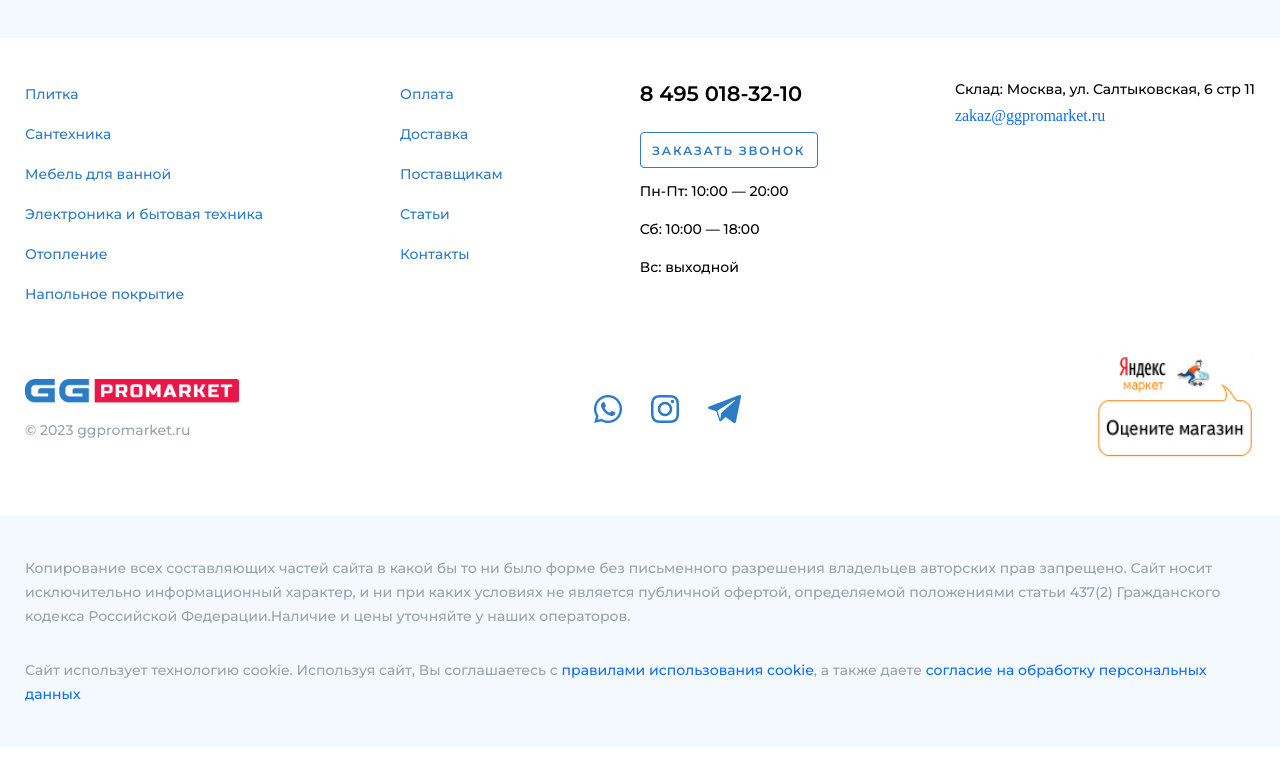
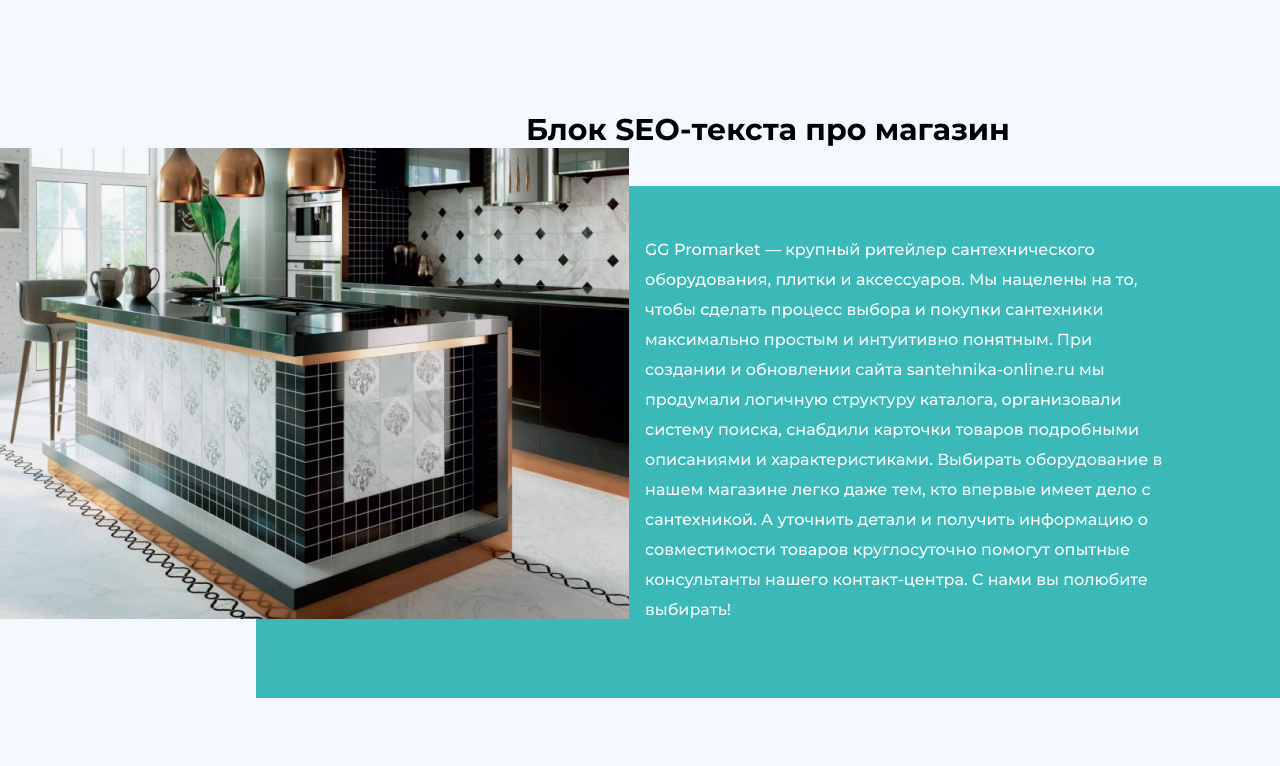
Before and after one commit to OSSwebmaster2003/GG_PROMARKET, a React (Create React App) app: page / in a window 1280 px wide. Shown: the part 4334-5100 px from the top of the page. Built offline with nearby package versions, Linux system fonts and the light colour scheme.

Commit message:
home page ready , but not responsive

```diff
--- a/src/pages/Home/Home.jsx
+++ b/src/pages/Home/Home.jsx
@@ -6,6 +6,7 @@ import TileCollection from '../../components/home/tileCollection/TileCollection'
 import ResSlider from '../../components/responsiveSlider/ResSlider';
 import SingleSlider from '../../components/singleSlider/SingleSlider';
 import Tab from '../../components/tabs/Tab';
+import about_main from "../../assets/about/about_main.png";
 import "./home.scss";
 
 function Home(props) {
@@ -81,6 +82,22 @@ function Home(props) {
         </div>
         <ResSlider items={articles} mainBreak={4} />
       </div>
+      <div className="about_store_section">
+        <div className="about_wrapper">
+          <img src={about_main} alt="" />
+          <div className="info_part">
+            <div className="info_header">Блок SEO-текста про магазин</div>
+            <div className="info_body">
+              GG Promarket — крупный ритейлер сантехнического оборудования, плитки и аксессуаров. Мы нацелены на то, чтобы сделать процесс выбора
+              и покупки сантехники максимально простым и интуитивно понятным.
+              При создании и обновлении сайта santehnika-online.ru мы продумали логичную структуру каталога, организовали систему поиска, снабдили карточки товаров подробными описаниями и характеристиками.
+
+              Выбирать оборудование в нашем магазине легко даже тем, кто впервые имеет дело с сантехникой. А уточнить детали и получить информацию
+              о совместимости товаров круглосуточно помогут опытные консультанты нашего контакт-центра. С нами вы полюбите выбирать!
+            </div>
+          </div>
+        </div>
+      </div>
     </div>
   );
 }
--- a/src/pages/Home/home.scss
+++ b/src/pages/Home/home.scss
@@ -292,7 +292,7 @@
     width: 100%;
     padding: 40px calc((100% - 1540px) / 2);
     padding-top: 0;
-    padding-bottom: px70;
+    padding-bottom: 90px;
     .heading {
       display: flex;
       align-items: flex-start;
@@ -311,4 +311,50 @@
       }
     }
   }
+  .about_store_section {
+    width: 100%;
+    padding: 24px calc((100% - 1540px) / 2);
+    padding-bottom: 70px;
+    .about_wrapper {
+      width: 100%;
+      display: flex;
+      align-items: center;
+      justify-content: flex-end;
+      position: relative;
+      img {
+        position: absolute;
+        width: 629px;
+        height: 471px;
+        left: 0;
+        bottom: 79px;
+      }
+      .info_part {
+        width: 80%;
+        display: flex;
+        flex-direction: column;
+        align-items: center;
+        justify-content: flex-start;
+        gap: 38px;
+        .info_header {
+          font-family: "Montserrat", sans-serif;
+          font-style: normal;
+          font-weight: 700;
+          font-size: 30px;
+          line-height: 36px;
+          color: #000000;
+        }
+        .info_body {
+          background: #3bb9b8;
+          padding: 49px 109px 73px 389px;
+
+          font-family: "Montserrat", sans-serif;
+          font-style: normal;
+          font-weight: 500;
+          font-size: 16px;
+          line-height: 30px;
+          color: #ffffff;
+        }
+      }
+    }
+  }
 }
```
Also changed, not shown: src/assets/about/about_main.png (added).
